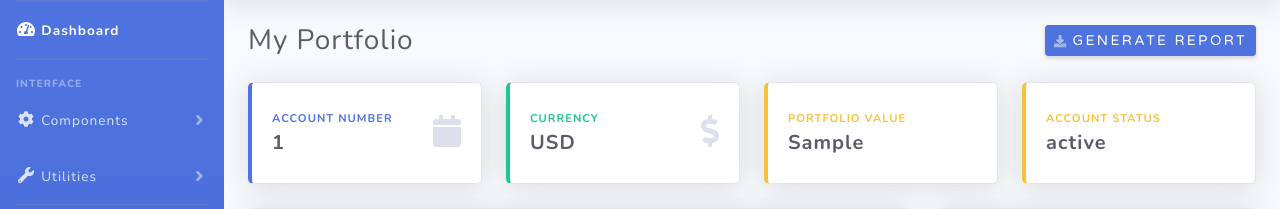
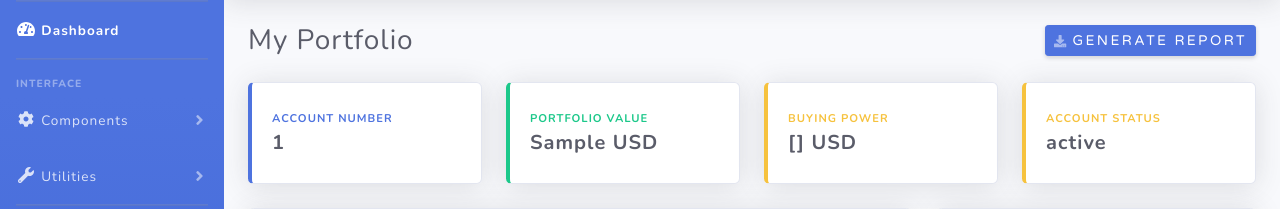
Before and after one commit to Algo-messiahs/Algobot-UI, a Django app: template algobot/templates/registration/dashboard/dashboard.html in a window 1280 px wide. Shown: the part 70-279 px from the top of the page. Run offline with Django 3.2, Linux system fonts and the light colour scheme; the template is opened without the code that fills it: most values are stand-ins (such as "Sample title", 1, 10 or a date in 2020); some libraries are stand-ins or nearby versions.

Commit message:
change the contents of the Dashboard

```diff
--- a/algobot/templates/registration/dashboard/account_information.html
+++ b/algobot/templates/registration/dashboard/account_information.html
@@ -8,41 +8,41 @@
                         Account Number </div>
                     <div class="h5 mb-0 font-weight-bold text-gray-800"> {{ account_number }}</div>
                 </div>
-                <div class="col-auto">
-                    <i class="fas fa-calendar fa-2x text-gray-300"></i>
-                </div>
+{#                <div class="col-auto">#}
+{#                    <i class="fas fa-calendar fa-2x text-gray-300"></i>#}
+{#                </div>#}
             </div>
         </div>
     </div>
 </div>
 
-<!--Currency  -->
+<!--portfolio Value  -->
 <div class="col-xl-3 col-md-6 mb-4">
     <div class="card border-left-success shadow h-100 py-2">
         <div class="card-body">
             <div class="row no-gutters align-items-center">
                 <div class="col mr-2">
                     <div class="text-xs font-weight-bold text-success text-uppercase mb-1">
-                        Currency </div>
-                    <div class="h5 mb-0 font-weight-bold text-gray-800">{{ currency }}</div>
+                         portfolio Value </div>
+                    <div class="h5 mb-0 font-weight-bold text-gray-800">{{ portfolio_value  }} USD</div>
                 </div>
-                <div class="col-auto">
-                    <i class="fas fa-dollar-sign fa-2x text-gray-300"></i>
-                </div>
+{#                <div class="col-auto">#}
+{#                    <i class="fas fa-dollar-sign fa-2x text-gray-300"></i>#}
+{#                </div>#}
             </div>
         </div>
     </div>
 </div>
 
-<!-- portfolio_value -->
+<!--  Buying power -->
 <div class="col-xl-3 col-md-6 mb-4">
     <div class="card border-left-warning shadow h-100 py-2">
         <div class="card-body">
             <div class="row no-gutters align-items-center">
                 <div class="col mr-2">
                     <div class="text-xs font-weight-bold text-warning text-uppercase mb-1">
-                      portfolio Value  </div>
-                    <div class="h5 mb-0 font-weight-bold text-gray-800">{{ portfolio_value }}</div>
+                     Buying power  </div>
+                    <div class="h5 mb-0 font-weight-bold text-gray-800">{{ buying_power }} USD</div>
                 </div>
             </div>
         </div>
```
